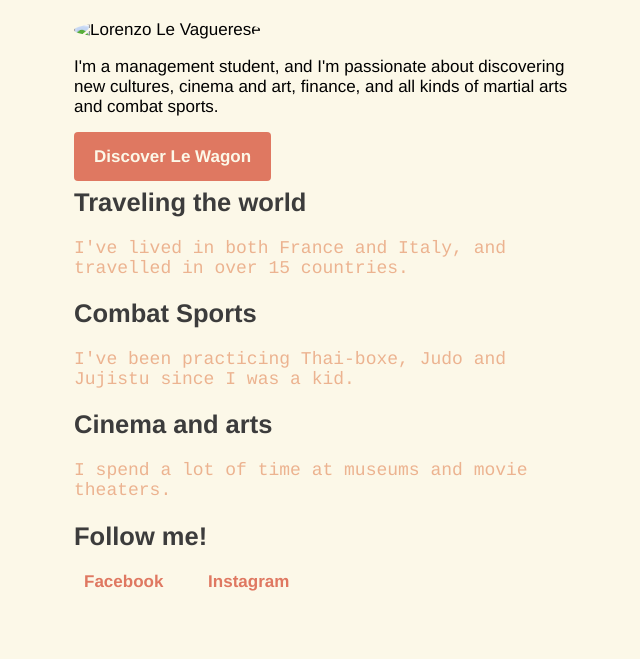
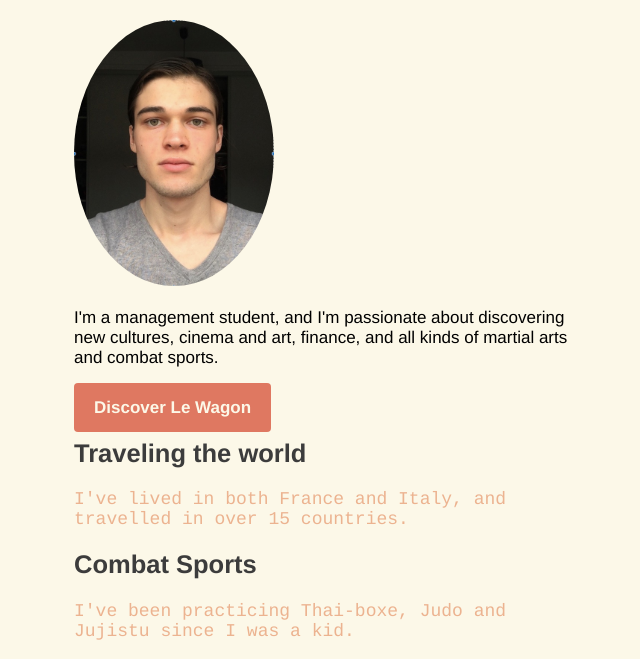
Before and after one commit to lorenzolevaguerese1/my-profile, a plain HTML site: page index.html in a window 1280 px wide. Shown: the part 104-763 px from the top of the page, without its empty margins (316-956 px from the left). Drawn offline with Linux system fonts and the light colour scheme.

Commit message:
Update index.html

```diff
--- a/index.html
+++ b/index.html
@@ -18,7 +18,7 @@
 		<div1>
 	<h1>Hello, I'm Lorenzo!</h1>
  <div7>
- 	<img src="images/1.jpg" alt="Lorenzo Le Vaguerese" class="resize">
+ 	<img src="images/profile.jpg" alt="Lorenzo Le Vaguerese" class="resize">
  </div7>
  <p id="down">
 	I'm a management student, and I'm passionate about discovering new cultures, cinema and art, finance, and all kinds of martial arts and combat sports.
```
